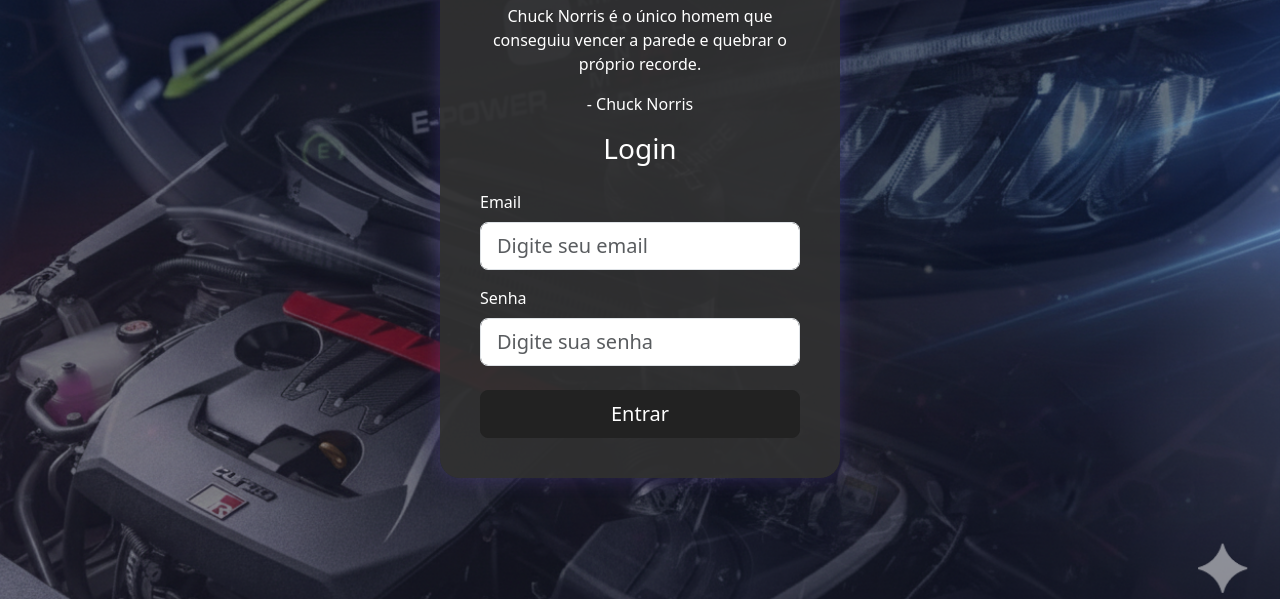
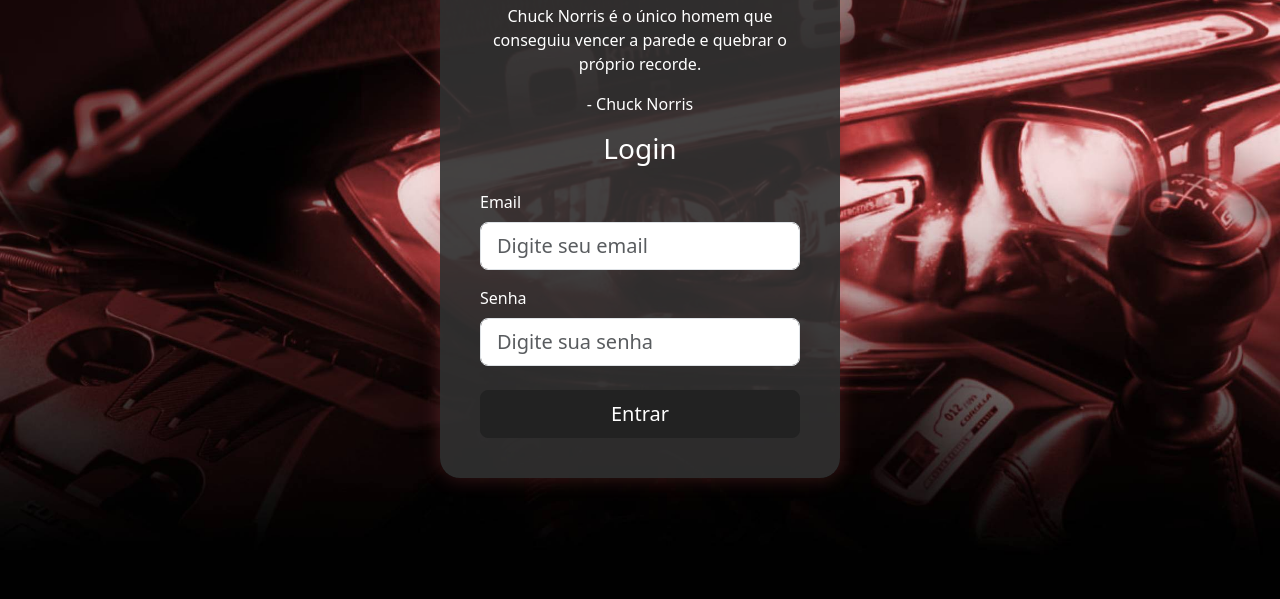
Before and after one commit to JoaoGabriel014/Projeto-final-HTML, a plain HTML site: page index.html in a window 1280 px wide. Shown: the part 201-800 px from the top of the page. Drawn offline with nearby package versions, Linux system fonts and the light colour scheme.

Commit message:
criar baner login red

```diff
--- a/css/index.css
+++ b/css/index.css
@@ -1,15 +1,16 @@
 /* Styles extraídos de index.html */
 .bg-imagem {
   /* caminho relativo ao arquivo CSS: voltar uma pasta para acessar /img */
-  background: url("../img/Gemini_Generated_Image_1gm6tp1gm6tp1gm6.png") no-repeat center center/cover;
+  background: url("../img/img_loginV4.jpg") no-repeat center center/cover;
   color: white;
-}
+  width: 100%;
+  }
 
 .login-box {
   background-color: rgba(49, 49, 49, 0.9);
   border-radius: 20px;
   padding: 40px;
-  box-shadow: 0 0 20px rgba(141, 100, 253, 0.226);
+  box-shadow: 0 0 20px rgba(253, 100, 100, 0.226);
   width: 100%;
   max-width: 400px;
 }
```
Also changed, not shown: img/imagem_login.jpg (added), img/imagem_loginV3.jpg (added), img/imagem_loginv2.jpg (added), img/img_loginV4.jpg (added).
